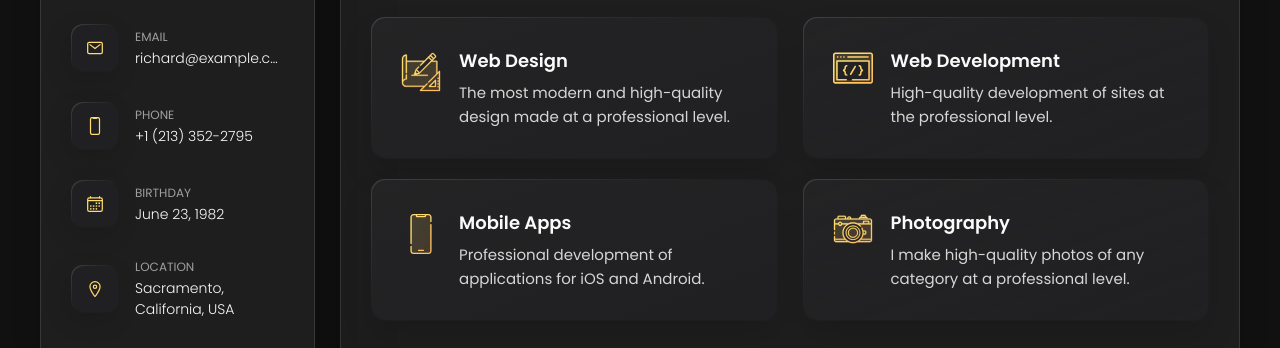
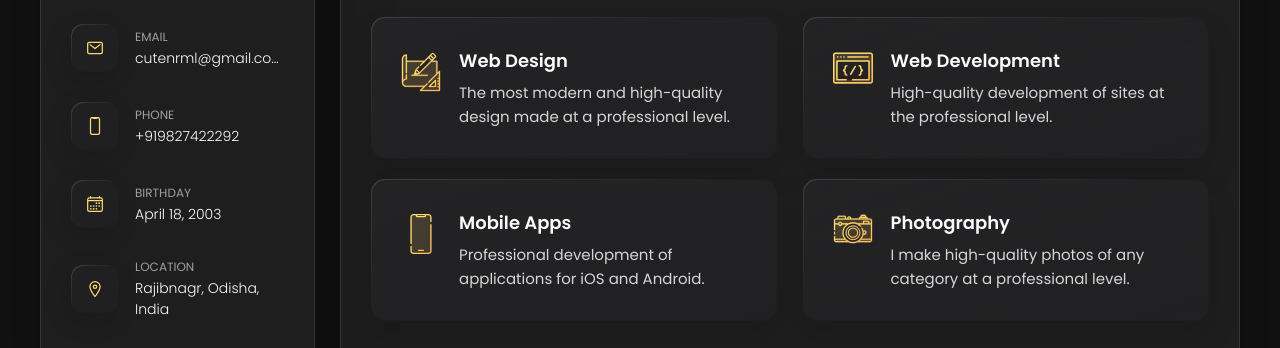
Before and after one commit to bhimmajhi/smartalone, a plain HTML site: page index.html in a window 1280 px wide. Shown: the part 416-764 px from the top of the page. Drawn offline with nearby package versions, Linux system fonts and the light colour scheme.

Commit message:
Update contact information in index.html

```diff
--- a/index.html
+++ b/index.html
@@ -74,7 +74,7 @@
             <div class="contact-info">
               <p class="contact-title">Email</p>
 
-              <a href="mailto:richard@example.com" class="contact-link">richard@example.com</a>
+              <a href="mailto: cutenrml@gmail.com" class="contact-link">cutenrml@gmail.com</a>
             </div>
 
           </li>
@@ -88,7 +88,7 @@
             <div class="contact-info">
               <p class="contact-title">Phone</p>
 
-              <a href="tel:+12133522795" class="contact-link">+1 (213) 352-2795</a>
+              <a href="tel:+919827422292" class="contact-link">+919827422292</a>
             </div>
 
           </li>
@@ -102,7 +102,7 @@
             <div class="contact-info">
               <p class="contact-title">Birthday</p>
 
-              <time datetime="1982-06-23">June 23, 1982</time>
+              <time datetime="1982-06-23">April 18, 2003</time>
             </div>
 
           </li>
@@ -116,7 +116,7 @@
             <div class="contact-info">
               <p class="contact-title">Location</p>
 
-              <address>Sacramento, California, USA</address>
+              <address>Rajibnagr, Odisha, India</address>
             </div>
 
           </li>
```
